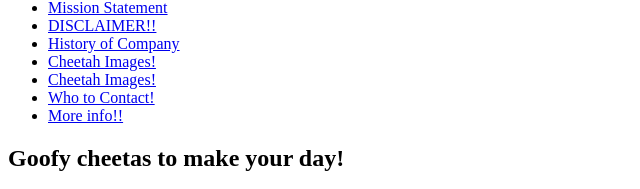
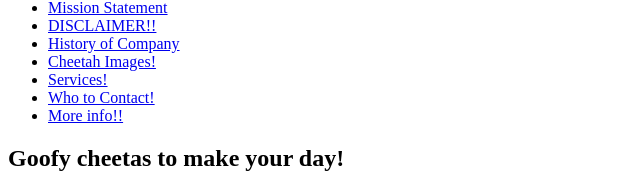
Before and after one commit to samuelperson/webdev1, a plain HTML site: page homework-webpage.html in a window 1280 px wide. Shown: the part 318-507 px from the top of the page, 0-640 px from the left. Drawn offline with Linux system fonts and the light colour scheme.

Commit message:
Update homework-webpage.html

```diff
--- a/homework-webpage.html
+++ b/homework-webpage.html
@@ -17,7 +17,7 @@
            <li><a href="#disclaimer">DISCLAIMER!!</a></li>
            <li><a href="#history">History of Company</a></li>
            <li><a href="#images">Cheetah Images!</a></li>
-           <li><a href="#services">Cheetah Images!</a></li>
+           <li><a href="#services">Services!</a></li>
            <li><a href="#contact"> Who to Contact!</a></li>
            <li><a href="#info">More info!!</a></li>
        </ul>
```
